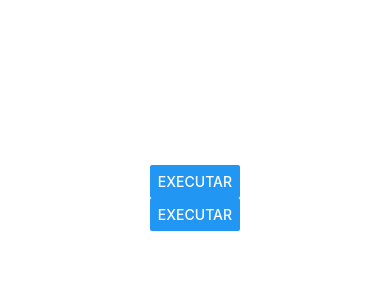
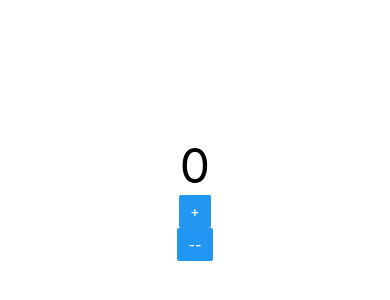
Before and after one commit to ibiaalice/reactnative_examples_app, a React Native app in the folder concepts/: screen / in a window 390 px wide. Shown: the part 224-524 px from the top of the page. Built offline with nearby package versions, Linux system fonts and the light colour scheme.

Commit message:
adicionando contador com useState

```diff
--- a/concepts/src/App.js
+++ b/concepts/src/App.js
@@ -6,10 +6,11 @@ import Primeiro from './components/Text';
 import Aleatorio from './components/Aleatorio';
 import Titulo from './components/Titulo';
 import Botao from './components/botao'
+import Contador from './components/Contador';
 
 export default function(){
    return <View style={style.App}>
-      <Botao />
+      <Contador />
 
    </View>
 }
--- /dev/null
+++ b/concepts/src/components/Contador.js
@@ -0,0 +1,20 @@
+import React, {useState} from 'react';
+import {Text, Button} from 'react-native';
+import Estilo from './estilo';
+
+
+
+export default props =>{
+    const [valor, setValor] = useState(0);
+
+    const acrescenta = ()=> setValor(valor + 1);
+    const diminui = ()=> setValor(valor - 1);
+
+    return(
+        <>
+            <Text style={Estilo.txtG}>{valor}</Text>
+            <Button title=' + ' onPress={acrescenta}/>
+            <Button title=' -- ' onPress={diminui}/>
+        </>
+    )
+}
```
